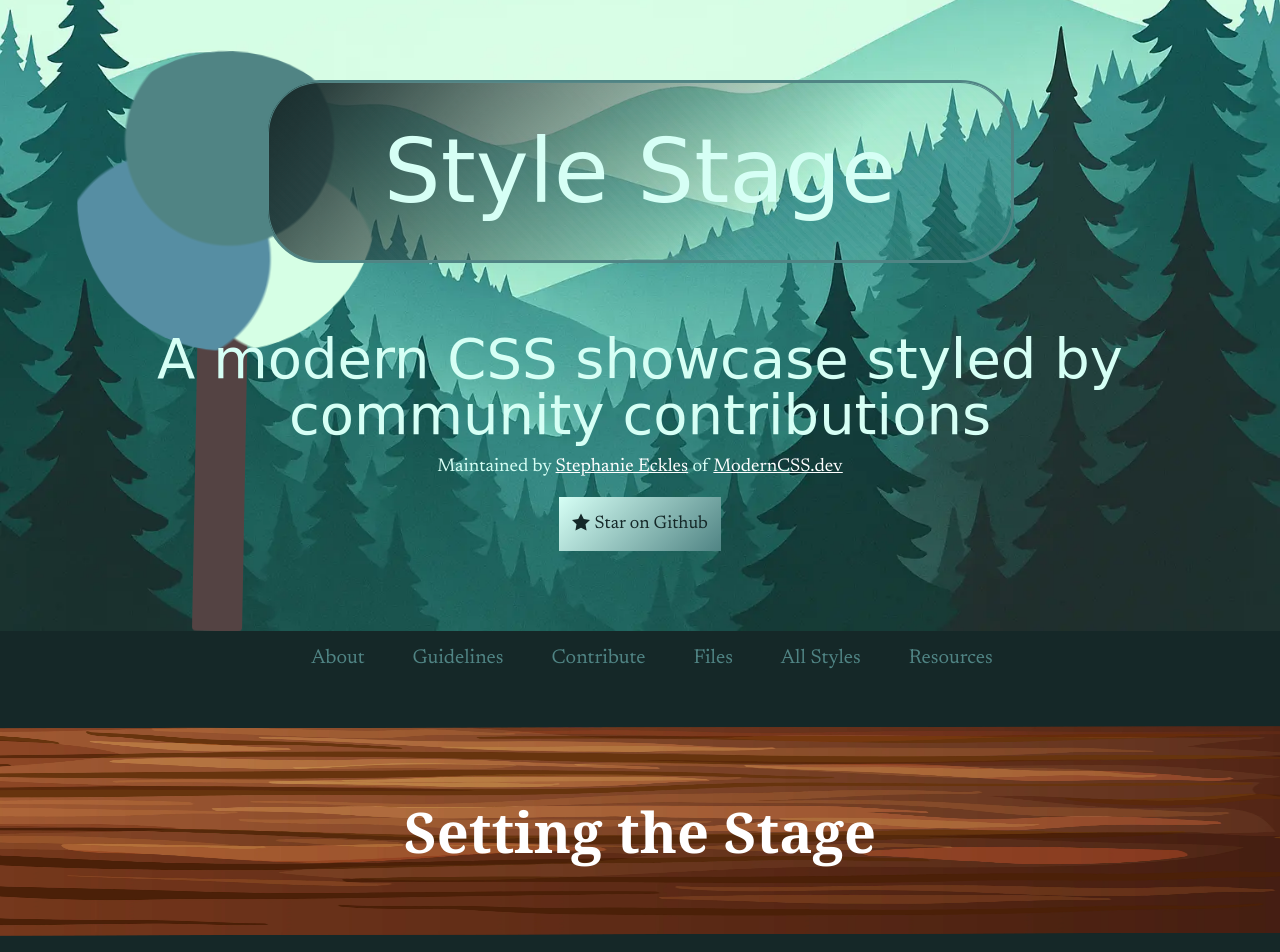
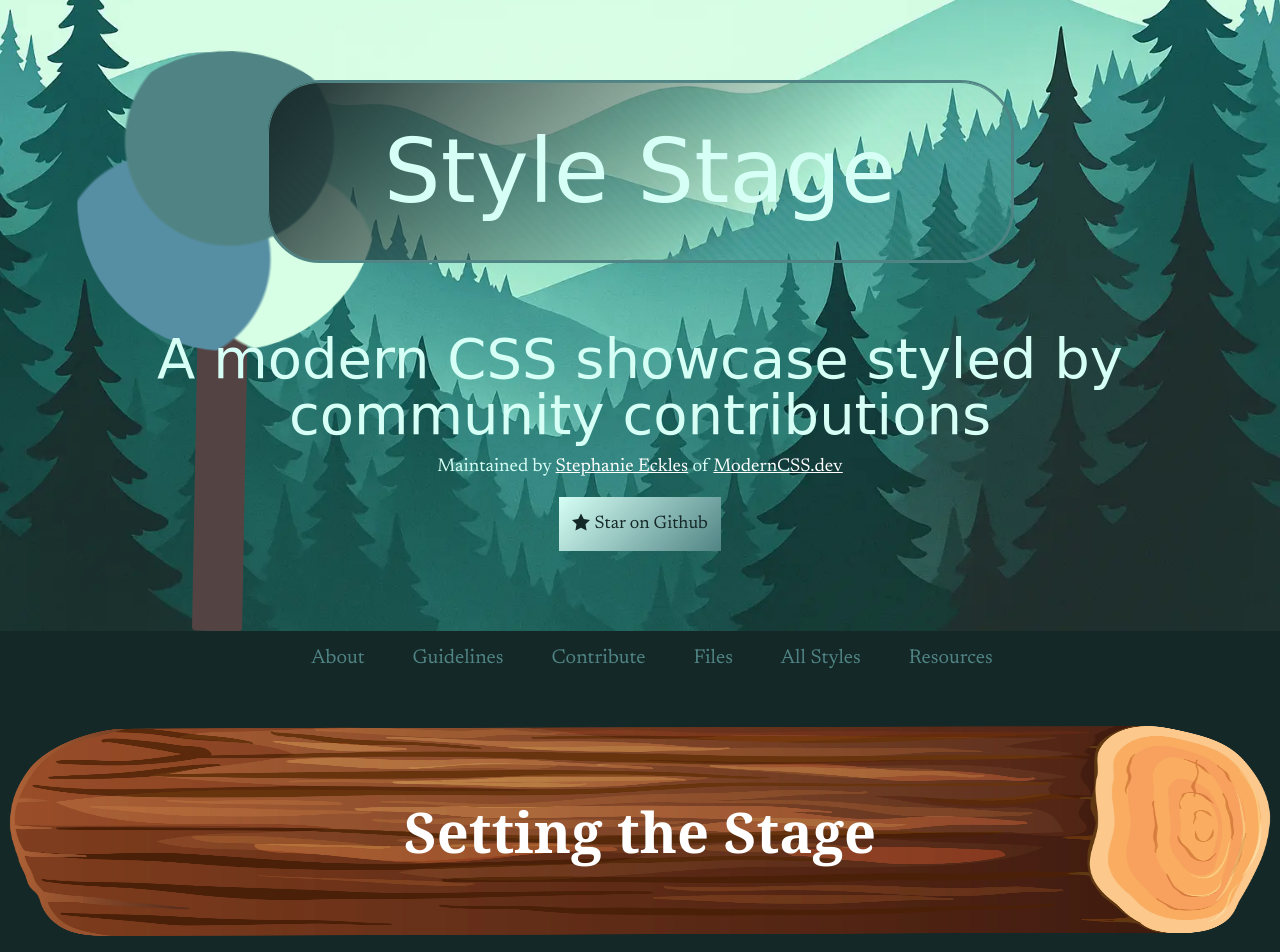
Before and after one commit to whittierht/wdd331r_group4, a website: page public/index.html in a window 1280 px wide. Shown: the top 952 px of the page. Drawn offline with Linux system fonts and the light colour scheme; a web font is replaced by a local one.

Commit message:
Fixed logs

```diff
--- a/sass/blocks/_tree.scss
+++ b/sass/blocks/_tree.scss
@@ -34,7 +34,8 @@
     background-position: center;
     z-index: -1;
 
-    width: 150vw;
+    width: 100vw;
+    max-width: 2000px;
     left: 50%;
     transform: translateX(-50%);
   }
```
Also changed, not shown: public/style.css, 1 other file.
